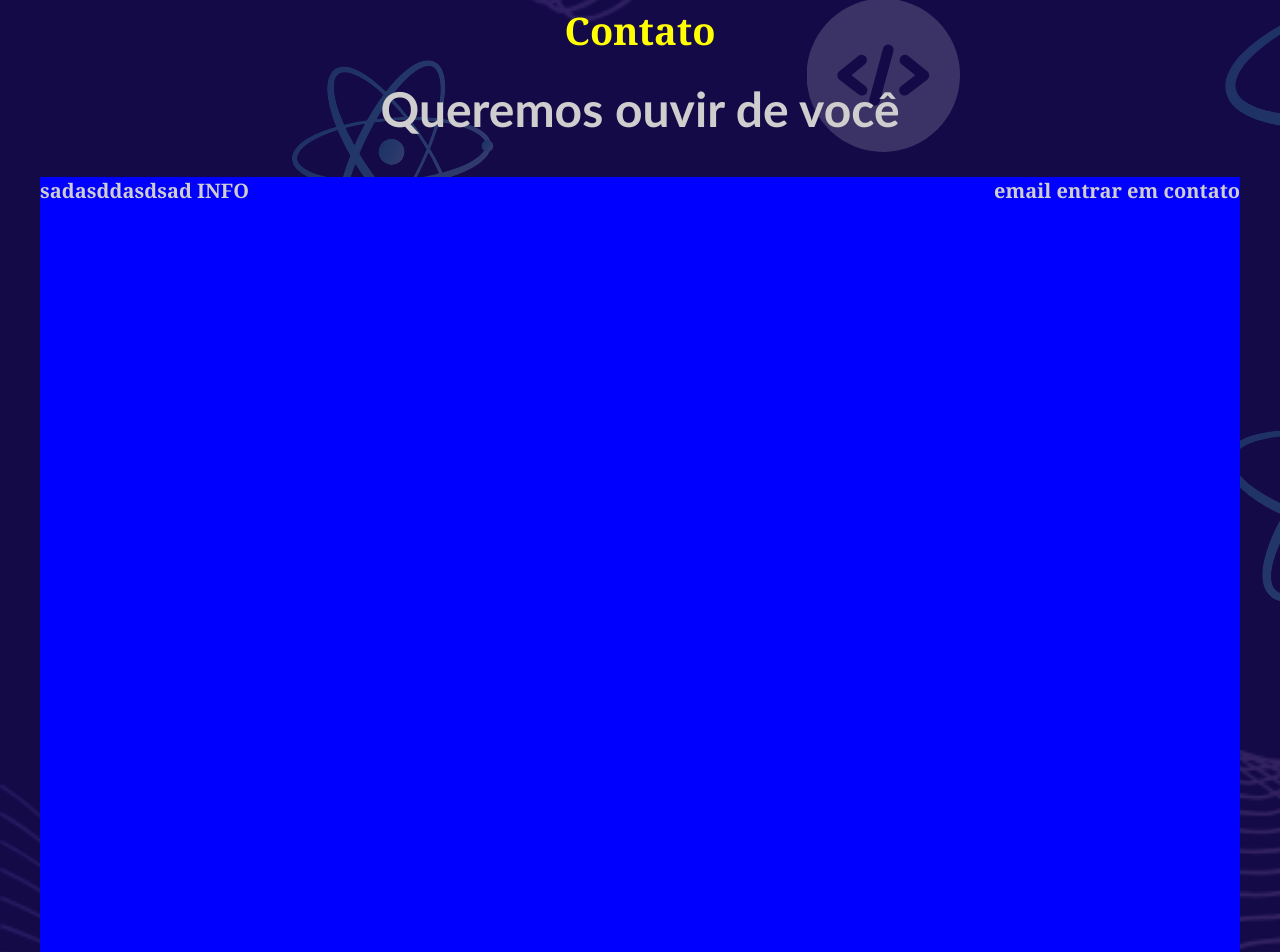
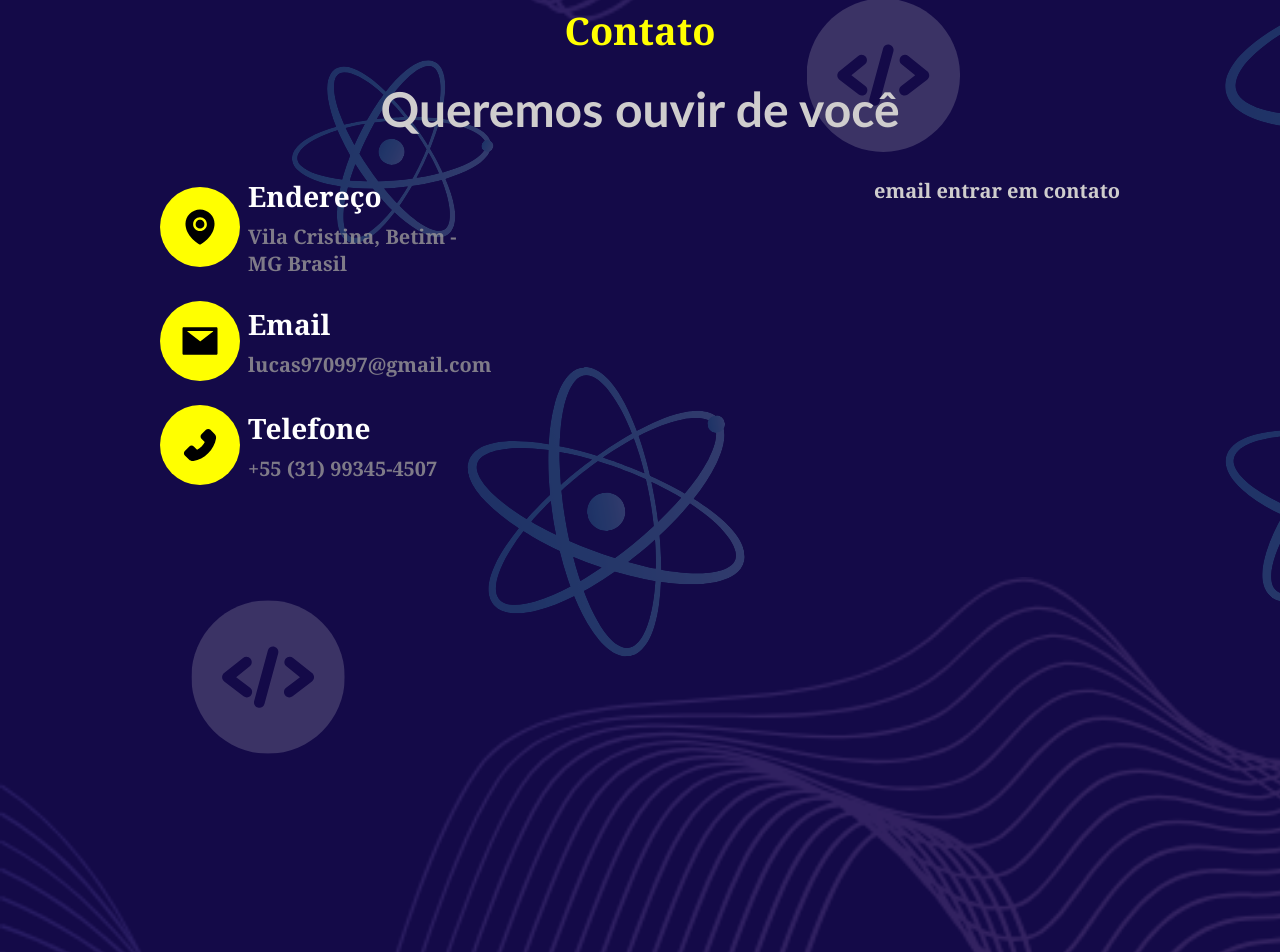
Before and after one commit to LucasPereira9/personalPortfolio, a Next.js app: page /en in a window 1280 px wide. Shown: the part 6100-7052 px from the top of the page. Built offline with nearby package versions, Linux system fonts and the light colour scheme.

Commit message:
feat: contact info component made

```diff
--- a/src/components/contact/contact.module.css
+++ b/src/components/contact/contact.module.css
@@ -19,8 +19,7 @@
 }
 .content {
     display: flex;
-    background-color: blue;
     justify-content: space-between;
     height: 100vh;
-    width: 150vh;
+    width: 120vh;
 }
--- a/src/components/contact/index.tsx
+++ b/src/components/contact/index.tsx
@@ -1,9 +1,18 @@
+import { ContactData } from '@/utils';
 import ContactInfo from '../contactInfo'
 import styles from './contact.module.css'
 import { IContactProps } from './contact.structure'
 
 
 export default function Contact(props: IContactProps) {
+
+    const ContactOptions = ContactData.map((item, index) => (
+        <div key={index}>
+        <ContactInfo icon={item.icon} title={item.title} subtitle={item.subtitle} />
+        </div>
+    ));
+
+
     return (
         <div id={props.id}>
             <div className={styles.title_container}>
@@ -12,7 +21,7 @@ export default function Contact(props: IContactProps) {
             </div>
             <div className={styles.content}>
                 <div>
-                    <ContactInfo />
+                    {ContactOptions}
                 </div>
                 <div>
                     <h3>email entrar em contato</h3>
--- a/src/components/contactInfo/contactInfo.module.css
+++ b/src/components/contactInfo/contactInfo.module.css
@@ -0,0 +1,33 @@
+.container {
+    align-items: center;
+    display: flex;
+    margin-bottom: 3vh;
+    width: 38vh;
+}
+.icon_content {
+    align-items: center;
+    background-color: #FFFF00;
+    border-radius: 10vh;
+    display: flex;
+    justify-content: center;
+    height: 10vh;
+    min-width: 10vh;
+}
+.icon {
+    height: 5vh;
+    width: 5vh;
+}
+.title_content {
+    margin-left: 1vh;
+}
+
+.title {
+    color: rgb(255, 255, 255);
+    font-weight: bold;
+    font-size: 28px;
+    margin-bottom: 1vh;
+}
+.subtitle {
+    color: rgba(156, 154, 154, 0.788);
+    font-size: 20px;
+}
--- /dev/null
+++ b/src/components/contactInfo/contactInfo.structure.ts
@@ -0,0 +1,6 @@
+export interface IContactInfoProps {
+    icon: React.ElementType
+    title: string
+    subtitle: string
+
+}
--- a/src/components/contactInfo/index.tsx
+++ b/src/components/contactInfo/index.tsx
@@ -1,7 +1,18 @@
-export default function ContactInfo() {
+import styles from './contactInfo.module.css'
+import { IContactInfoProps } from './contactInfo.structure';
+
+export default function ContactInfo(props: IContactInfoProps) {
+    const { icon: Icon } = props;
+
     return (
-        <div>
-            <h3>sadasddasdsad INFO</h3>
+        <div className={styles.container}>
+            <div className={styles.icon_content}>
+                <Icon className={styles.icon} />
+            </div>
+            <div className={styles.title_content}>
+                <h3 className={styles.title}>{props.title}</h3>
+                <h3 className={styles.subtitle}>{props.subtitle}</h3>
+            </div>
         </div>
     )
 }
--- a/src/utils.ts
+++ b/src/utils.ts
@@ -1,4 +1,4 @@
-import {AiFillTool, AiOutlineApi, AiOutlineAppstore, AiOutlineDesktop, AiOutlineGateway, AiOutlineHighlight, AiOutlineLineChart, AiOutlineMobile } from 'react-icons/ai';
+import {AiFillEnvironment, AiFillMail, AiFillPhone, AiFillTool, AiOutlineApi, AiOutlineAppstore, AiOutlineDesktop, AiOutlineGateway, AiOutlineHighlight, AiOutlineLineChart, AiOutlineMobile } from 'react-icons/ai';
 import { FaAppStore } from 'react-icons/fa';
 
 
@@ -173,3 +173,20 @@ export const StudyHistory = [
         description: 'Treinamento focado na biblioteca'
     },
 ]
+export const ContactData = [
+    {
+        icon: AiFillEnvironment,
+        title: 'Endereço',
+        subtitle: 'Vila Cristina, Betim - MG Brasil'
+    },
+    {
+        icon: AiFillMail,
+        title: 'Email',
+        subtitle: 'lucas970997@gmail.com'
+    },
+    {
+        icon: AiFillPhone,
+        title: 'Telefone',
+        subtitle: '+55 (31) 99345-4507'
+    },
+]
```
